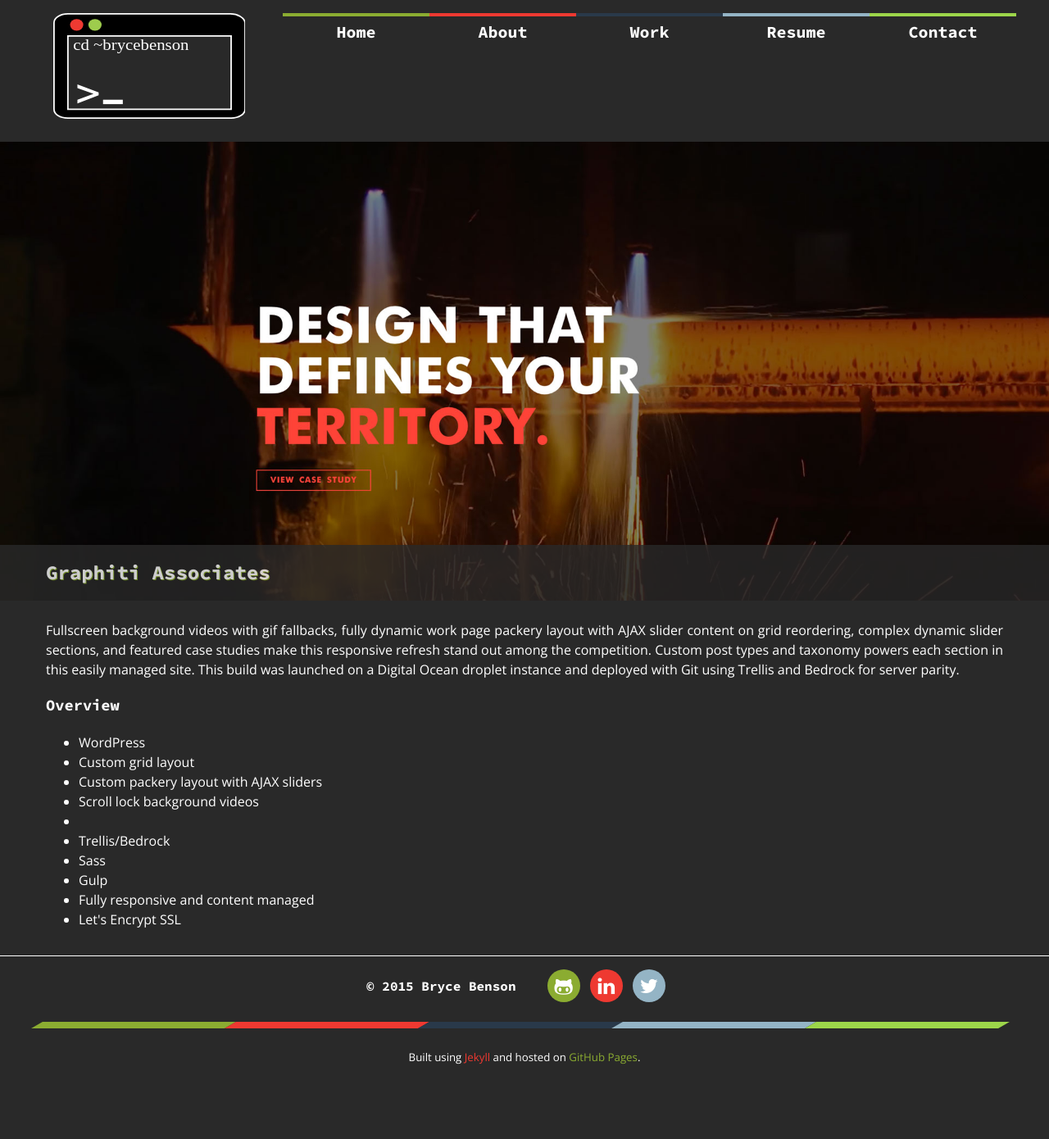
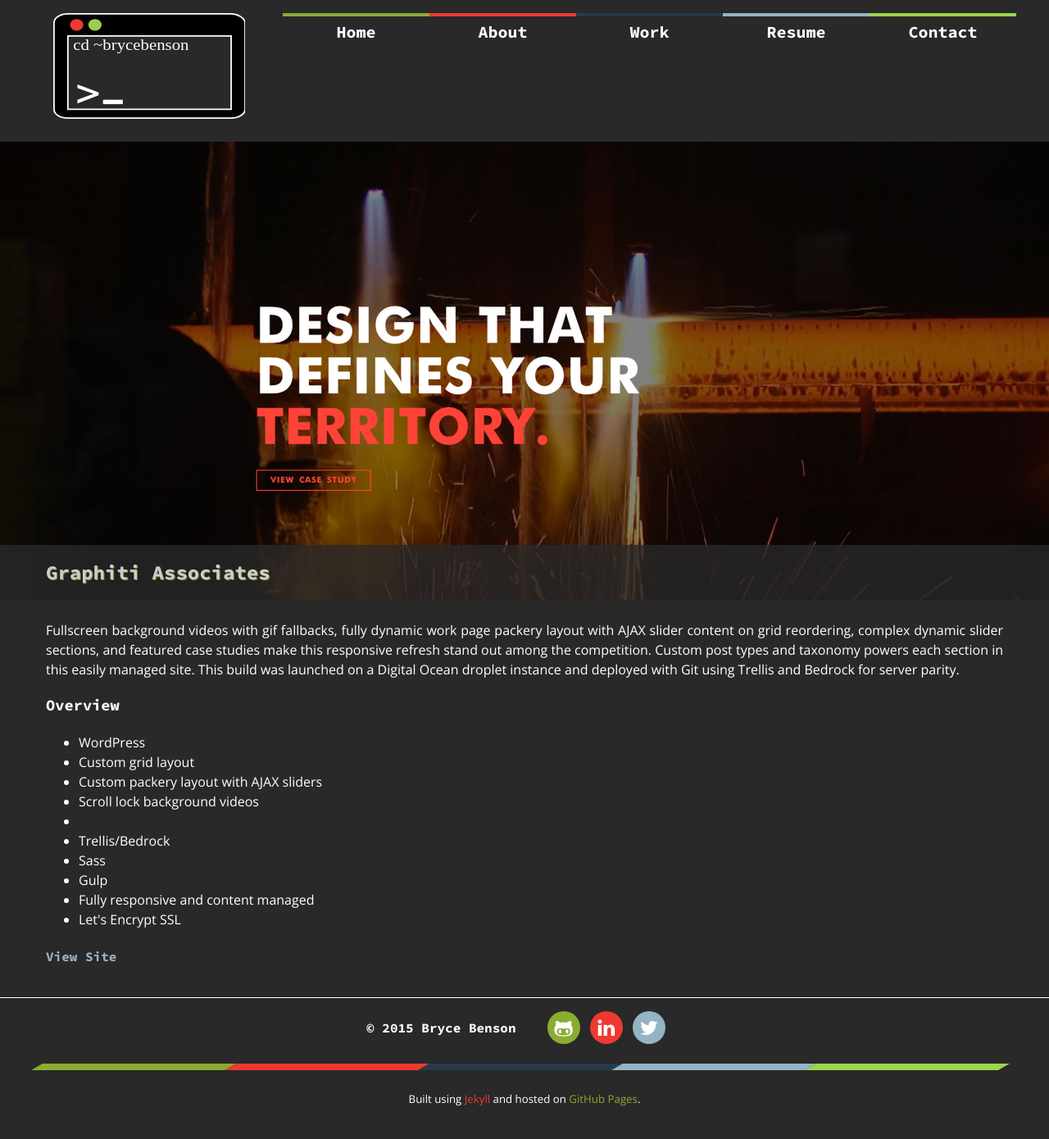
Before and after one commit to brycebenson/brycebenson.github.io, a Jekyll site: the page built from _posts/2016-10-1-graphiti.html, in a window 1280 px wide. Shown: the whole page at 82% size. Built offline with Jekyll 4.4.1, drawn with Linux system fonts in a browser that asks for light colours; nearby versions of some CDN libraries; before the commit the page ends 1339 px from its top, so only the background shows below that.

Commit message:
added links

```diff
--- a/_posts/2016-10-1-graphiti.html
+++ b/_posts/2016-10-1-graphiti.html
@@ -24,3 +24,5 @@ link: https://graphiti.com
     <li>Fully responsive and content managed</li>
     <li>Let's Encrypt SSL</li>
 </ul>
+
+<h4><a href="https://graphiti.com" target="_blank">View Site</a></h4>
--- a/_posts/2016-2-1-18birdies.html
+++ b/_posts/2016-2-1-18birdies.html
@@ -22,3 +22,5 @@ link: https://18birdies.com
     <li>Gulp</li>
     <li>Fully responsive and content managed</li>
 </ul>
+
+<h4><a href="https://18birdies.com" target="_blank">View Site</a></h4>
--- a/_posts/2016-4-1-firecornpopcorn.html
+++ b/_posts/2016-4-1-firecornpopcorn.html
@@ -23,3 +23,5 @@ link: https://firecornpopcorn.com
     <li>Fully responsive and content managed</li>
     <li>Let's Encrypt SSL</li>
 </ul>
+
+<h4><a href="https://firecornpopcorn.com" target="_blank">View Site</a></h4>
--- a/_posts/2016-6-1-bayou-steel-group.html
+++ b/_posts/2016-6-1-bayou-steel-group.html
@@ -25,3 +25,5 @@ link: http://bayousteelgroup.com
     <li>Gulp</li>
     <li>Fully responsive and content managed</li>
 </ul>
+
+<h4><a href="http://bayousteelgroup.com" target="_blank">View Site</a></h4>
--- a/_posts/2016-8-1-jfsdetroit.html
+++ b/_posts/2016-8-1-jfsdetroit.html
@@ -22,3 +22,5 @@ link: http://jfsdetroit.org
     <li>Gulp</li>
     <li>Fully responsive and content managed</li>
 </ul>
+
+<h4><a href="http://jfsdetroit.org" target="_blank">View Site</a></h4>
```
Also changed, not shown: other parts of _posts/2016-10-1-graphiti.html (+1 -1 lines).
